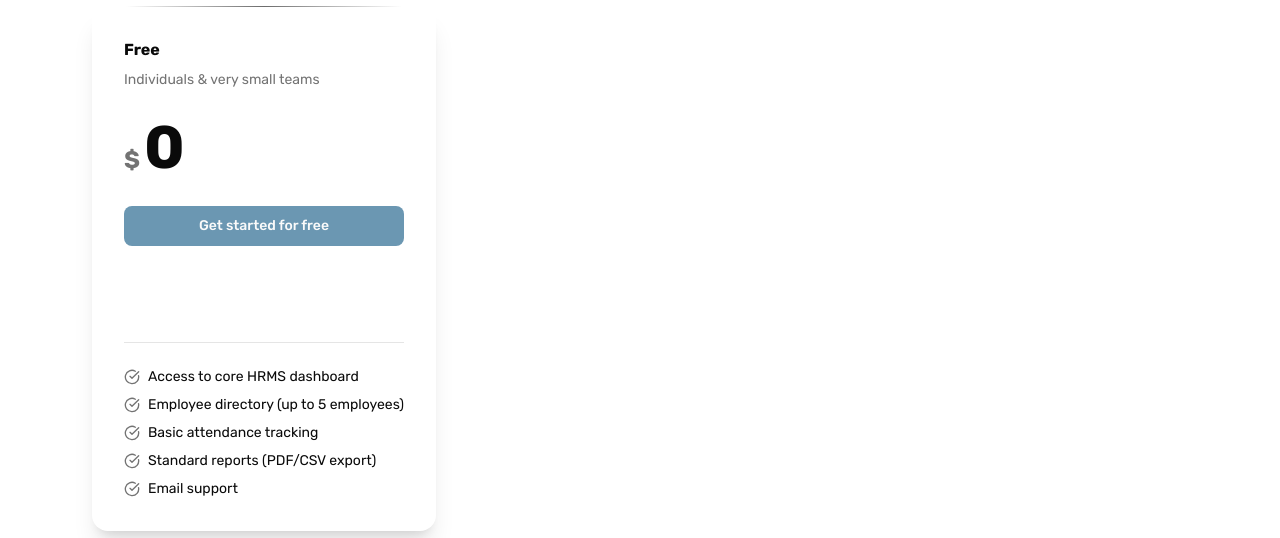
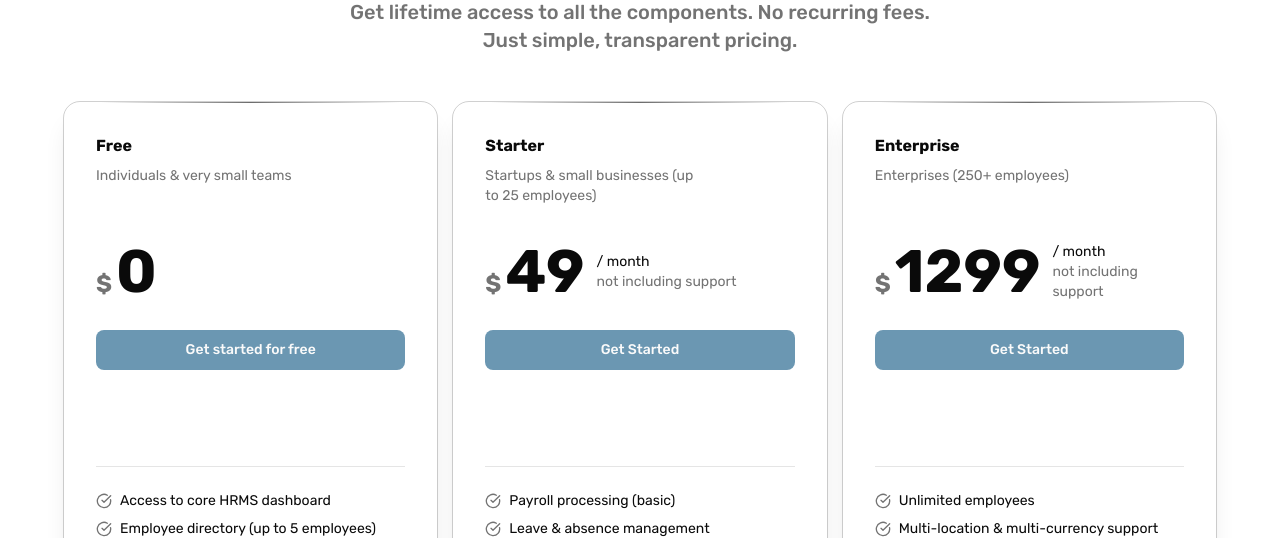
Before and after one commit to ToyFarms/siapdata-react, a React (Vite) app: page /pricing in a window 1280 px wide. Shown: the part 262-800 px from the top of the page. Built offline with nearby package versions, Linux system fonts and the light colour scheme.

Commit message:
Cleanup for pricing

```diff
--- a/src/components/sections/pricing/PricingComp.tsx
+++ b/src/components/sections/pricing/PricingComp.tsx
@@ -97,7 +97,7 @@ export default function Pricing({
         </div>
       )}
       {plans !== false && plans.length > 0 && (
-        <div className="max-w-container mx-auto grid grid-cols-1 gap-8 sm:grid-cols-2 lg:grid-cols-3">
+        <div className="max-w-container mx-auto grid grid-cols-1 gap-4 sm:grid-cols-2 lg:grid-cols-3">
           {plans.map((plan) => (
             <PricingColumn
               key={plan.name}
--- a/src/components/ui/pricing-column.tsx
+++ b/src/components/ui/pricing-column.tsx
@@ -6,6 +6,7 @@ import { type ReactNode } from "react";
 import { cn } from "@/lib/utils";
 
 import { Button } from "./button";
+import { useTranslation } from "react-i18next";
 
 const pricingColumnVariants = cva(
   "max-w-container relative flex flex-col gap-6 overflow-hidden rounded-2xl p-8 shadow-xl",
@@ -52,6 +53,8 @@ export function PricingColumn({
   className,
   ...props
 }: PricingColumnProps) {
+  const { t } = useTranslation();
+
   return (
     <div
       className={cn(pricingColumnVariants({ variant, className }))}
@@ -73,7 +76,7 @@ export function PricingColumn({
             )}
             {name}
           </h2>
-          <p className="text-muted-foreground max-w-[220px] text-sm">
+          <p className="text-muted-foreground max-w-[220px] min-h-[3rem] text-sm">
             {description}
           </p>
         </div>
@@ -85,15 +88,15 @@ export function PricingColumn({
           <div className="flex min-h-[40px] flex-col">
             {price > 0 && (
               <>
-                <span className="text-sm">one-time payment</span>
+                <span className="text-sm">{t("pricing.permonth")}</span>
                 <span className="text-muted-foreground text-sm">
-                  plus local taxes
+                  {t("pricing.notincluding")}
                 </span>
               </>
             )}
           </div>
         </div>
-        <Button variant={cta.variant} size="lg" asChild>
+        <Button variant="default" size="lg" asChild>
           <Link to={cta.href}>{cta.label}</Link>
         </Button>
         <p className="text-muted-foreground min-h-[40px] max-w-[220px] text-sm">
--- a/src/locales/en.json
+++ b/src/locales/en.json
@@ -98,17 +98,18 @@
   "about.team": "Our Team",
   "pricing.title": "Start Today, Free!",
   "pricing.desc": "Get lifetime access to all the components. No recurring fees. Just simple, transparent pricing.",
-
   "pricing.free": "Free",
   "pricing.free.desc": "Individuals & very small teams",
   "pricing.free.label": "Get started for free",
   "pricing.free.features": "Access to core HRMS dashboard\nEmployee directory (up to 5 employees)\nBasic attendance tracking\nStandard reports (PDF/CSV export)\nEmail support",
   "pricing.starter": "Starter",
   "pricing.starter.desc": "Startups & small businesses (up to 25 employees)",
-  "pricing.starter.label": "",
+  "pricing.starter.label": "Get Started",
   "pricing.starter.features": "Payroll processing (basic)\nLeave & absence management\nOnboarding workflow\nRole-based access control\nChat & email support",
   "pricing.enterprise": "Enterprise",
   "pricing.enterprise.desc": "Enterprises (250+ employees)",
-  "pricing.enterprise.label": "",
-  "pricing.enterprise.features": " Unlimited employees\nMulti-location & multi-currency support/nAdvanced analytics & BI dashboards/nCustom workflows & automations/nAPI & single sign-on (SSO)/nDedicated account manager/n24/7 premium support"
+  "pricing.enterprise.label": "Get Started",
+  "pricing.enterprise.features": " Unlimited employees\nMulti-location & multi-currency support\nAdvanced analytics & BI dashboards\nCustom workflows & automations\nAPI & single sign-on (SSO)\nDedicated account manager\n24/7 premium support",
+  "pricing.permonth": "/ month",
+  "pricing.notincluding": "not including support"
 }
--- a/src/locales/id.json
+++ b/src/locales/id.json
@@ -94,5 +94,22 @@
   "more-info": "Selengkapnya",
   "hero.learn-app": "Selanjutnya: Tentang SiapData",
   "hero.learn-features": "Selanjutnya: Fitur",
-  "hero.learn-pricing": "Selanjutnya: Detail Paket"
+  "hero.learn-pricing": "Selanjutnya: Detail Paket",
+  "about.team": "Tim Kami",
+  "pricing.title": "Mulai Sekarang Juga, Gratis!",
+  "pricing.desc": "Dapatkan akses seumur hidup ke semua komponen. Tanpa biaya berlangganan. Harga sederhana dan transparan.",
+  "pricing.free": "Gratis",
+  "pricing.free.desc": "Perorangan & tim kecil",
+  "pricing.free.label": "Mulai secara gratis",
+  "pricing.free.features": "Akses ke dashboard HRMS inti\nDirektori karyawan (maks. 5 karyawan)\nPelacakan absensi dasar\nLaporan standar (ekspor PDF/CSV)\nDukungan via email",
+  "pricing.starter": "Starter",
+  "pricing.starter.desc": "Startup & usaha kecil (hingga 25 karyawan)",
+  "pricing.starter.label": "Mulai Sekarang",
+  "pricing.starter.features": "Proses penggajian (dasar)\nManajemen cuti & ketidakhadiran\nAlur onboarding\nKontrol akses berbasis peran\nDukungan chat & email",
+  "pricing.enterprise": "Enterprise",
+  "pricing.enterprise.desc": "Perusahaan besar (250+ karyawan)",
+  "pricing.enterprise.label": "Mulai Sekarang",
+  "pricing.enterprise.features": "Jumlah karyawan tak terbatas\nDukungan multi-lokasi & multi-mata uang\nAnalitik lanjutan & dasbor BI\nAlur kerja kustom & otomatisasi\nAPI & Single Sign-On (SSO)\nManajer akun khusus\nDukungan premium 24/7",
+  "pricing.permonth": "/ bulan",
+  "pricing.notincluding": "tidak termasuk support"
 }
--- a/src/pages/Pricing.tsx
+++ b/src/pages/Pricing.tsx
@@ -6,7 +6,7 @@ export default function PricingPage() {
 
   return (
     <Pricing
-      className="mb-24"
+      className="mt-24 mb-24"
       title={t("pricing.title")}
       description={t("pricing.desc")}
       plans={[
@@ -20,7 +20,34 @@ export default function PricingPage() {
             label: t("pricing.free.label"),
             href: "#",
           },
+          className: "outline",
           features: t("pricing.free.features").split("\n"),
+        },
+        {
+          name: t("pricing.starter"),
+          description: t("pricing.starter.desc"),
+          price: 49,
+          priceNote: "",
+          cta: {
+            variant: "default",
+            label: t("pricing.starter.label"),
+            href: "#",
+          },
+          className: "outline",
+          features: t("pricing.starter.features").split("\n"),
+        },
+        {
+          name: t("pricing.enterprise"),
+          description: t("pricing.enterprise.desc"),
+          price: 1299,
+          priceNote: "",
+          cta: {
+            variant: "default",
+            label: t("pricing.enterprise.label"),
+            href: "#",
+          },
+          className: "outline",
+          features: t("pricing.enterprise.features").split("\n"),
         },
       ]}
     ></Pricing>
```
